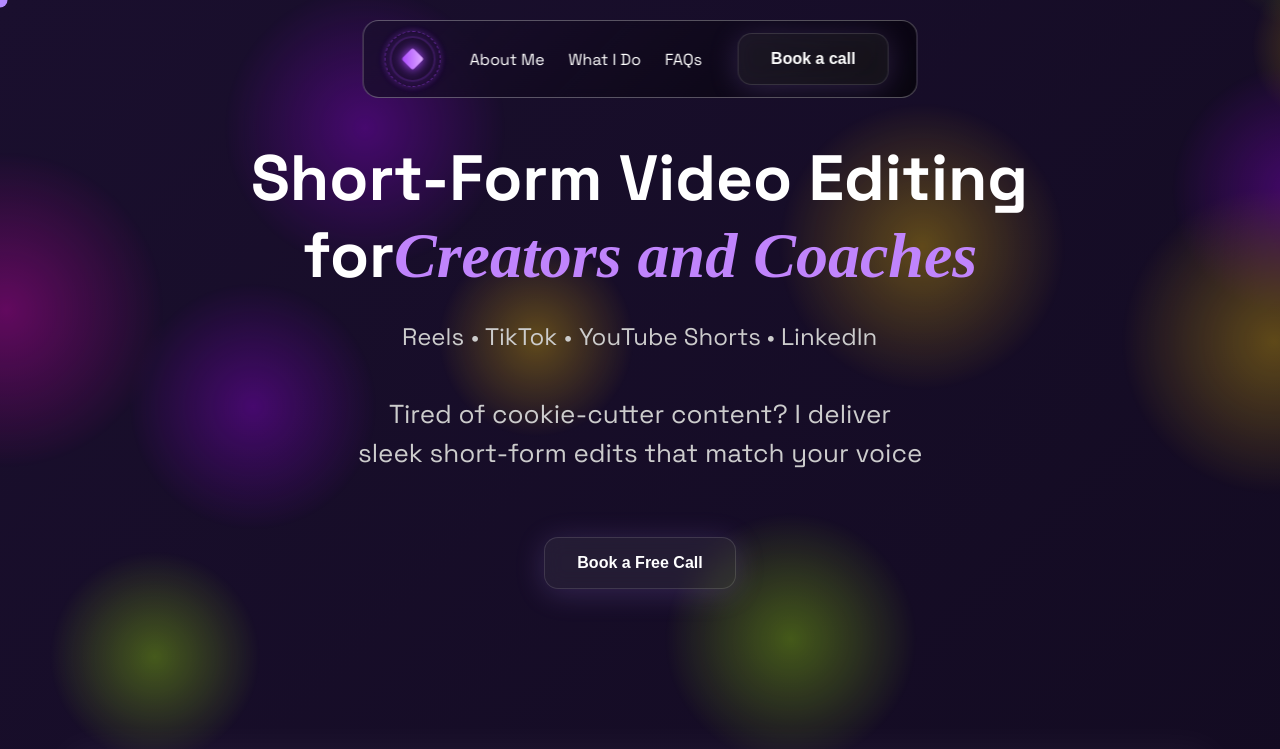
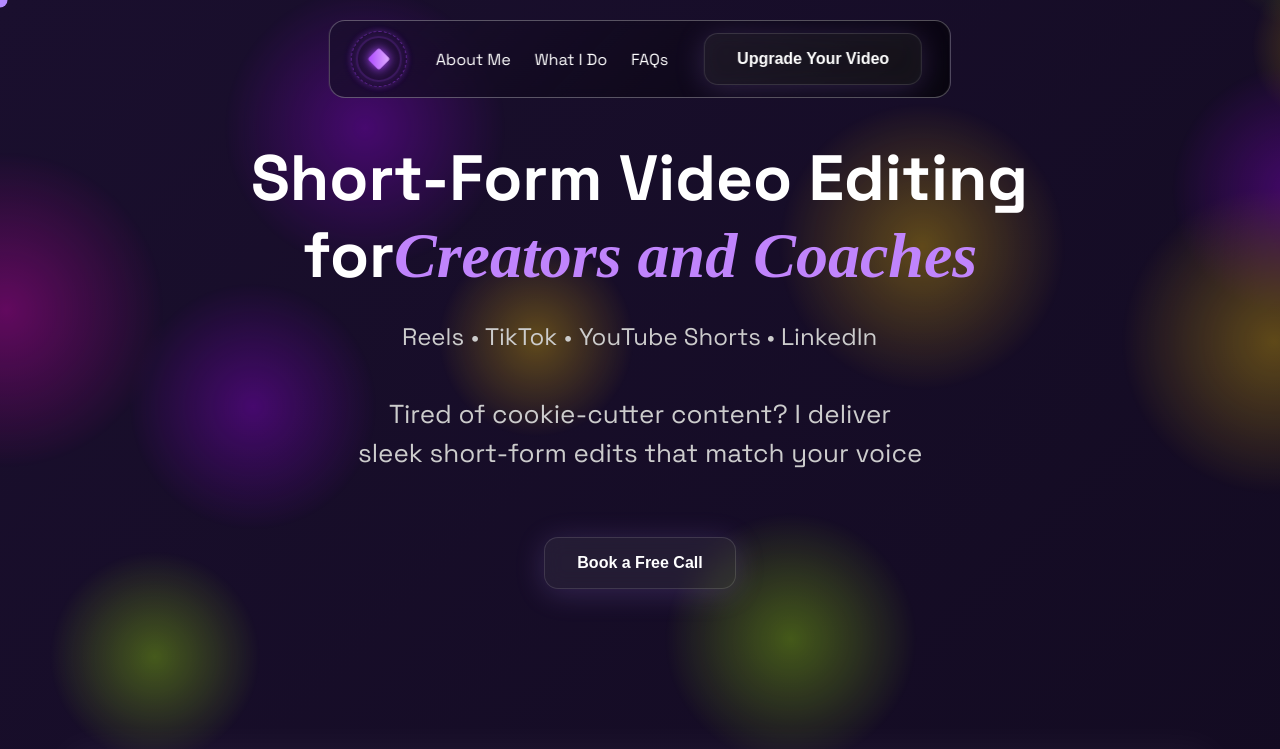
Before and after one commit to alchemist-aditya/alchemist-aditya, a React (Create React App) app: page / in a window 1280 px wide. Shown: the top 749 px of the page. Built offline with nearby package versions, Linux system fonts and the light colour scheme.

Commit message:
Update Navbar.tsx

```diff
--- a/src/Navbar.tsx
+++ b/src/Navbar.tsx
@@ -47,7 +47,7 @@ const Navbar = () => {
         className="primary-button shine-sweep"
         onClick={() => handleScroll("calendly-section")}
       >
-        Book a call
+        Upgrade Your Video
       </button>
     </motion.div>
   );
```
